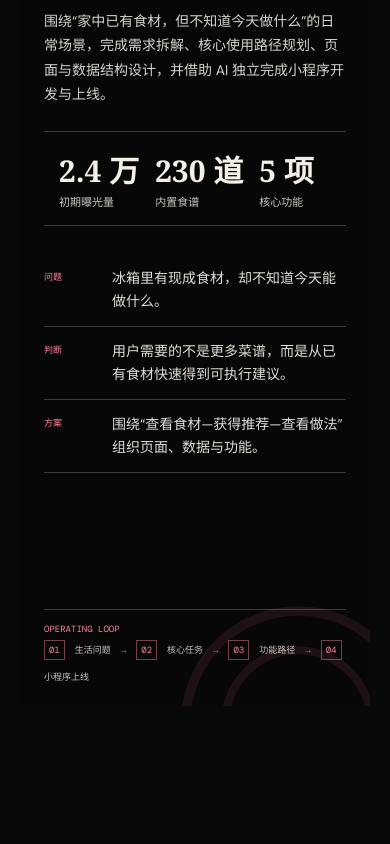
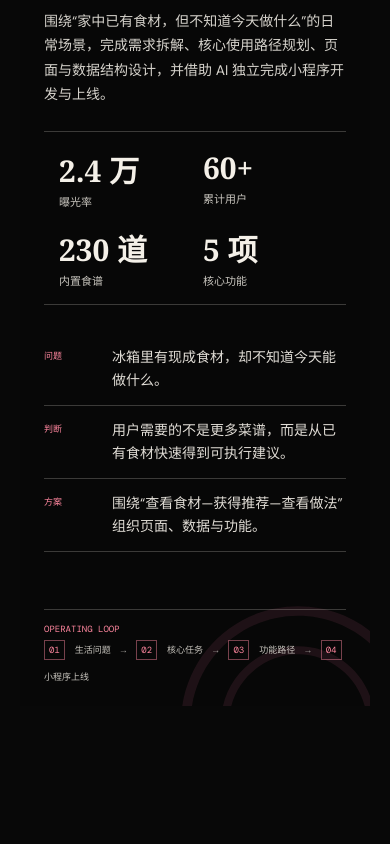
Before and after one commit to ly2622319390-afk/liying-operations-portfolio-v2, a website built with Vite: page index.html in a window 390 px wide. Shown: the part 6500-7344 px from the top of the page. Built offline with nearby package versions, Linux system fonts and the light colour scheme; some packages are replaced by stand-ins of ours; animation ran at ten frames a second.

Commit message:
Add mini program growth evidence

```diff
--- a/src/content-fix.css
+++ b/src/content-fix.css
@@ -36,7 +36,7 @@
 .capability-points>div{display:grid;grid-template-columns:58px 1fr;gap:10px;padding:13px 0;border-bottom:1px solid var(--line)}
 .capability-points span{font:9px var(--mono);color:var(--pink);padding-top:3px}
 .capability-points p{margin:0;color:rgba(244,240,232,.92);font-size:15px;line-height:1.65}
-.capability-metrics{position:relative;z-index:1;display:flex;gap:28px;margin-top:24px;padding:16px 0;border-top:1px solid var(--line);border-bottom:1px solid var(--line);background:transparent}
+.capability-metrics{position:relative;z-index:1;display:grid;grid-template-columns:repeat(4,minmax(0,1fr));gap:18px;margin-top:24px;padding:16px 0;border-top:1px solid var(--line);border-bottom:1px solid var(--line);background:transparent}
 .capability-metrics div{display:flex;flex-direction:column;gap:4px}
 .capability-metrics strong{font:600 clamp(30px,2.2vw,40px) var(--serif);color:var(--white)}
 .capability-metrics span{font:11px var(--mono);color:rgba(244,240,232,.82);line-height:1.35}
@@ -110,7 +110,7 @@
   .capability-points{grid-template-columns:1fr;gap:0}
   .capability-media{grid-template-columns:1fr}
   .capability-media>div{height:64px}
-  .capability-metrics{gap:16px;flex-wrap:wrap;padding:15px}
+  .capability-metrics{grid-template-columns:repeat(2,minmax(0,1fr));gap:16px;padding:15px}
   .capability-points p{font-size:14px}
   .display-loop{left:24px;right:24px;bottom:23px}
 }
--- a/src/main.js
+++ b/src/main.js
@@ -62,7 +62,7 @@ const capabilities = [
     headline:'冰箱有啥吃啥｜小程序产品规划与独立上线',
     body:'围绕“家中已有食材，但不知道今天做什么”的日常场景，完成需求拆解、核心使用路径规划、页面与数据结构设计，并借助 AI 独立完成小程序开发与上线。',
     caseTitle:'冰箱有啥吃啥｜小程序产品规划与独立上线',
-    stats:[['2.4 万','初期曝光量'],['230 道','内置食谱'],['5 项','核心功能']],
+    stats:[['2.4 万','曝光率'],['60+','累计用户'],['230 道','内置食谱'],['5 项','核心功能']],
     points:[
       ['问题','冰箱里有现成食材，却不知道今天能做什么。'],
       ['判断','用户需要的不是更多菜谱，而是从已有食材快速得到可执行建议。'],
@@ -180,6 +180,7 @@ const capabilities = [
 ]
 
 const contentLabImages = [
+  ['xiaochengxu-growth.png','小程序增长数据'],
   ['个人自媒体-账号数据-完整截图.png','个人自媒体账号数据'],
   ['31afab35effce4fadd57a583cd27dd13.jpg','剪辑赛道获客'],
   ['6ee89a4aa3b51bb233c3a7bd10d90491.jpg','旅行内容分享'],
```
Also changed, not shown: public/assets/content-lab/xiaochengxu-growth.png (added).
